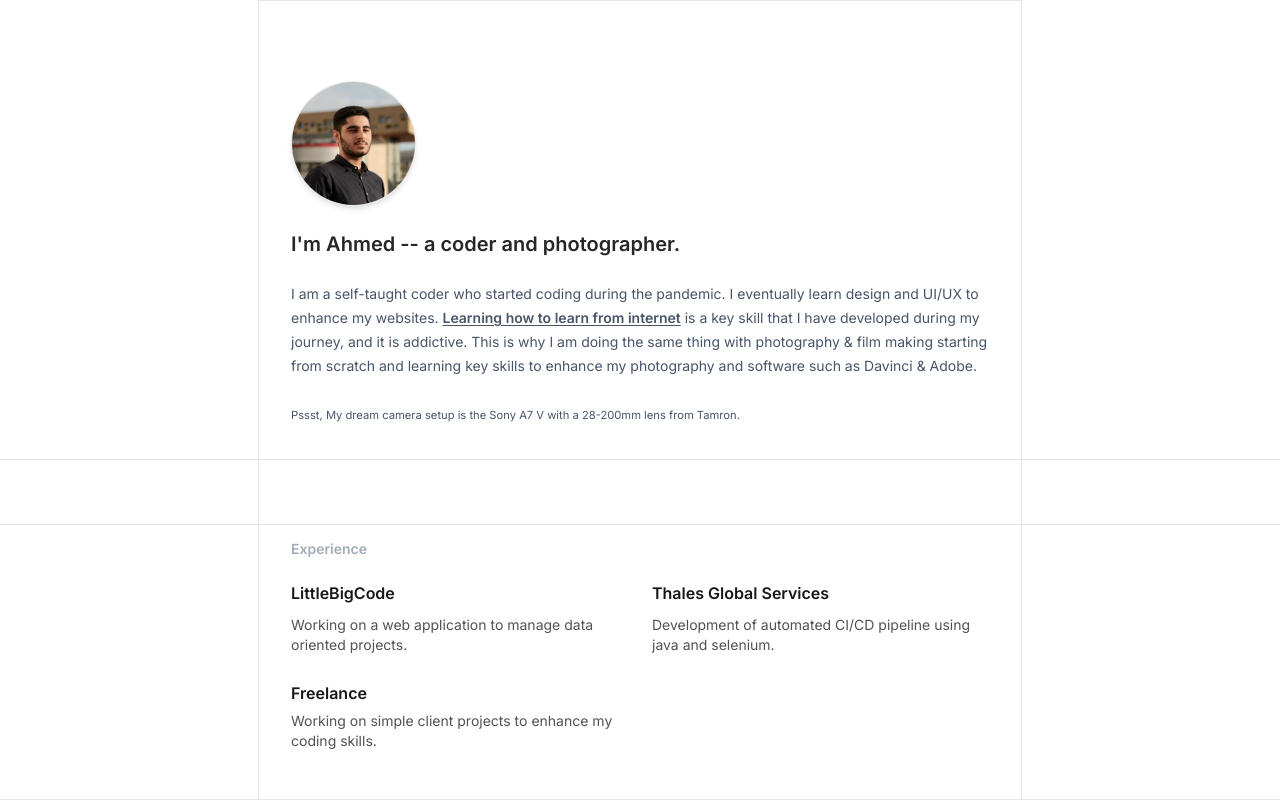
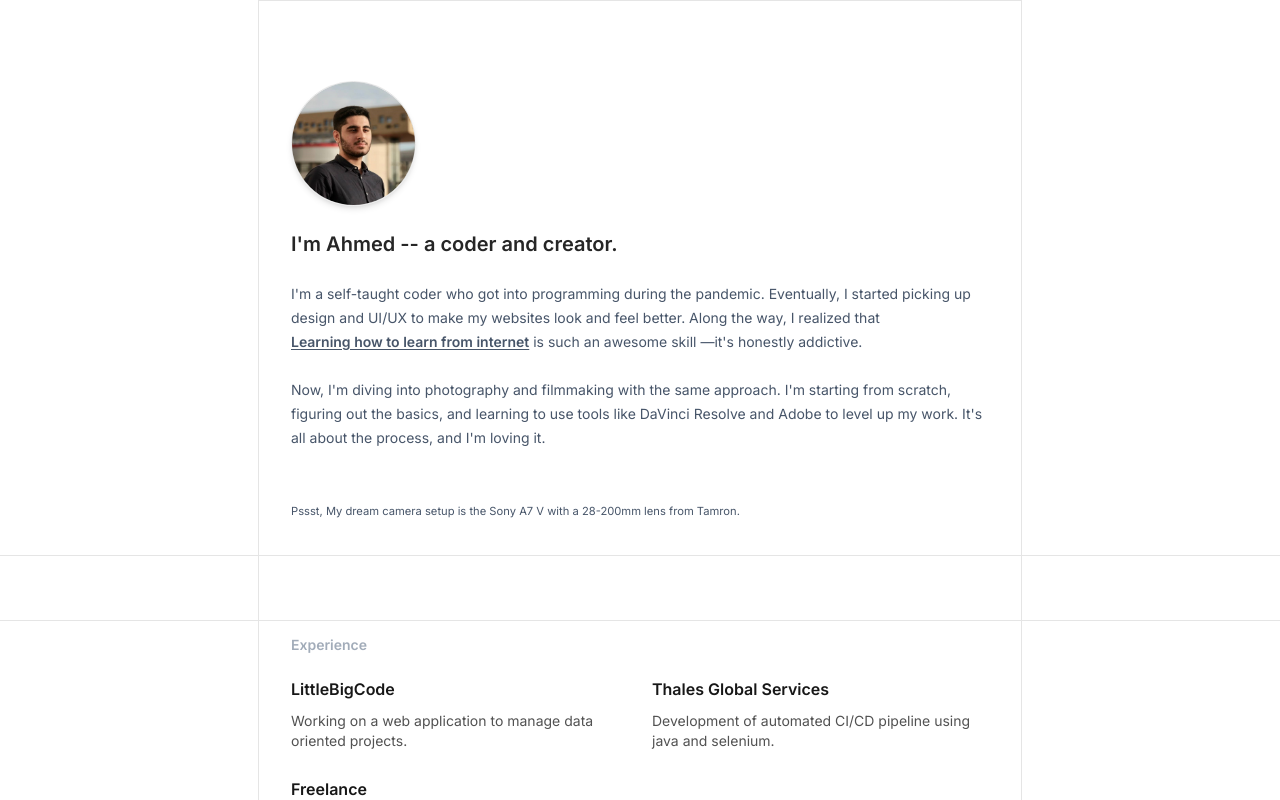
Before and after one commit to Ahmed-UPEC/ahmed-cv-portfolio-next, a Next.js app: page / in a window 1280 px wide. Shown: the top 800 px of the page. Built offline with nearby package versions, Linux system fonts and the light colour scheme; some icons are missing.

Commit message:
adding <br/> to text

```diff
--- a/src/components/Home.tsx
+++ b/src/components/Home.tsx
@@ -14,20 +14,35 @@ export default function Home() {
       <div className="max-w-[95%] md:max-w-[764px] mx-auto border-neutral-200 border px-8">
         {/* Title section */}
         <div className="flex flex-col gap-6 my-20 mb-16">
-          <img src={pic.src} className="max-w-[125px] rounded-full border border-neutral-200 shadow-md" />
+          <img
+            src={pic.src}
+            className="max-w-[125px] rounded-full border border-neutral-200 shadow-md"
+          />
           <strong className="text-xl font-semibold text-neutral-800">
-            I&apos;m Ahmed -- a coder and photographer.
+            I&apos;m Ahmed -- a coder and creator.
           </strong>
           <p className="text-slate-600 text-sm font-normal leading-6">
-            I am a self-taught coder who started coding during the pandemic. I
-            eventually learn design and UI/UX to enhance my websites.{" "}
-            <span className="font-semibold underline underline-offset-2">Learning how to learn from internet</span> is a key skill that
-            I have developed during my journey, and it is addictive. This is why
-            I am doing the same thing with photography & film making starting from scratch
-            and learning key skills to enhance my photography and software such as Davinci & Adobe.
+            I&apos;m a self-taught coder who got into programming during the
+            pandemic. Eventually, I started picking up design and UI/UX to make
+            my websites look and feel better. Along the way, I realized that{" "}
+            <br/>
+            <span className="font-semibold underline underline-offset-2">
+              Learning how to learn from internet
+            </span>{" "}
+            is such an awesome skill —it&apos;s honestly addictive.
             <br />
             <br />
-            <small>Pssst, My dream camera setup is the Sony A7 V with a 28-200mm lens from Tamron.</small>
+            Now, I&apos;m diving into photography and filmmaking with the same
+            approach. I&apos;m starting from scratch, figuring out the basics,
+            and learning to use tools like DaVinci Resolve and Adobe to level up
+            my work. It&apos;s all about the process, and I&apos;m loving it.
+            <br />
+            <br />
+            <br />
+            <small>
+              Pssst, My dream camera setup is the Sony A7 V with a 28-200mm lens
+              from Tamron.
+            </small>
           </p>
         </div>
 
```
